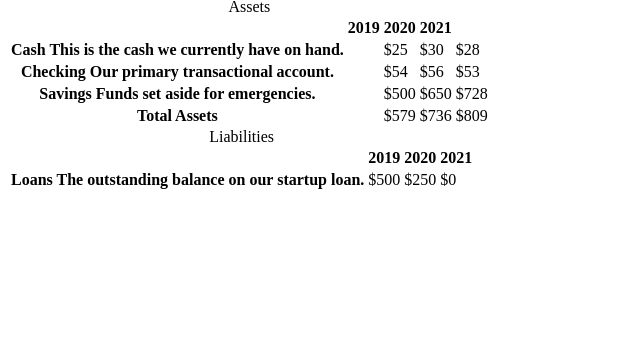
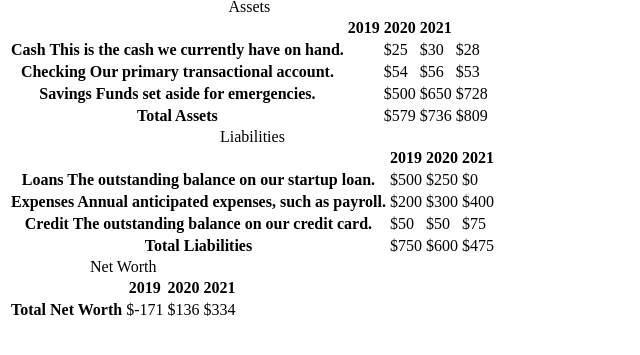
Before and after one commit to Yinkusadel/11-fcc-balancesheet, a website: page index.html in a window 1280 px wide. Shown: the part 87-442 px from the top of the page, without its empty margins (0-640 px from the left). Drawn offline with Linux system fonts and the light colour scheme.

Commit message:
add complete solution to balancesheet project

```diff
--- a/index.html
+++ b/index.html
@@ -78,15 +78,25 @@
                   <td>$500</td>
                   <td>$250</td>
                   <td class="current">$0</td>
-              <tr class="data">
-
-              </tr>
-              <tr class="data">
-
-              </tr>
-              <tr class="total">
-
-              </tr>
+                </tr>
+                <tr class="data">
+                  <th>Expenses <span class="description">Annual anticipated expenses, such as payroll.</span></th>
+                  <td>$200</td>
+                  <td>$300</td>
+                  <td class="current">$400</td>
+                </tr>
+                <tr class="data">
+                  <th>Credit <span class="description">The outstanding balance on our credit card.</span></th>
+                  <td>$50</td>
+                  <td>$50</td>
+                  <td class="current">$75</td>
+                </tr>
+                <tr class="data">
+                  <th>Total <span class="sr-only">Liabilities</span></th>
+                  <td>$750</td>
+                  <td>$600</td>
+                  <td class="current">$475</td>
+                </tr>
               </tbody>
             </table>
 
@@ -95,7 +105,23 @@
 
 
             <table>
-
+              <caption>Net Worth</caption>
+              <thead>
+                <tr>
+                <td></td>
+                <th><span class="sr-only">2019</span></th>
+                <th><span class="sr-only">2020</span></th>
+                <th><span class="sr-only">2021</span></th>
+                </tr>
+              </thead>
+              <tbody>
+                <tr class="total">
+                  <th>Total <span class="sr-only">Net Worth</span></th>
+                  <td>$-171</td>
+                  <td>$136</td>
+                  <td class="current">$334</td>
+                </tr>
+              </tbody>
             </table>
           </div>
         </section>
```
